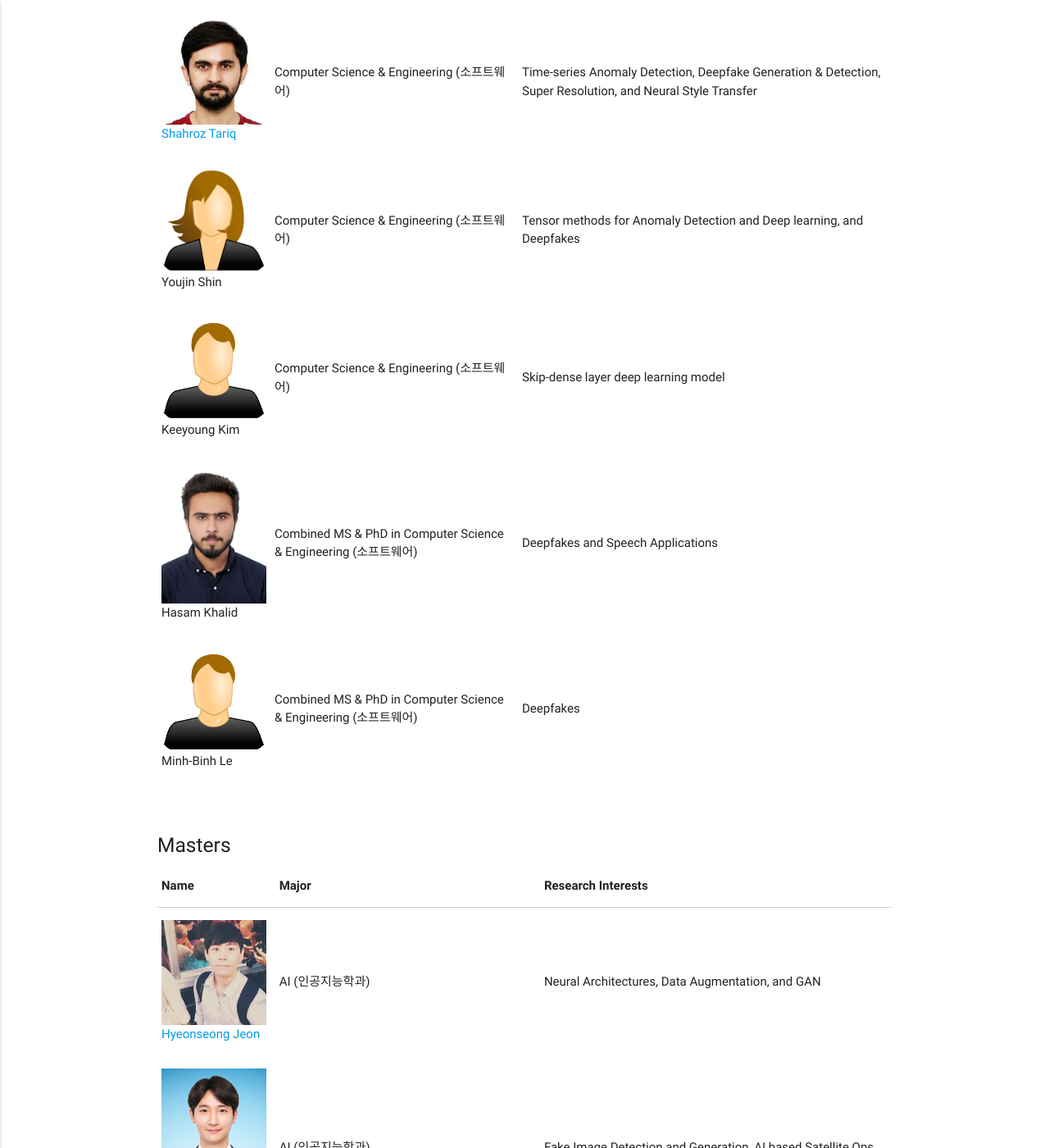
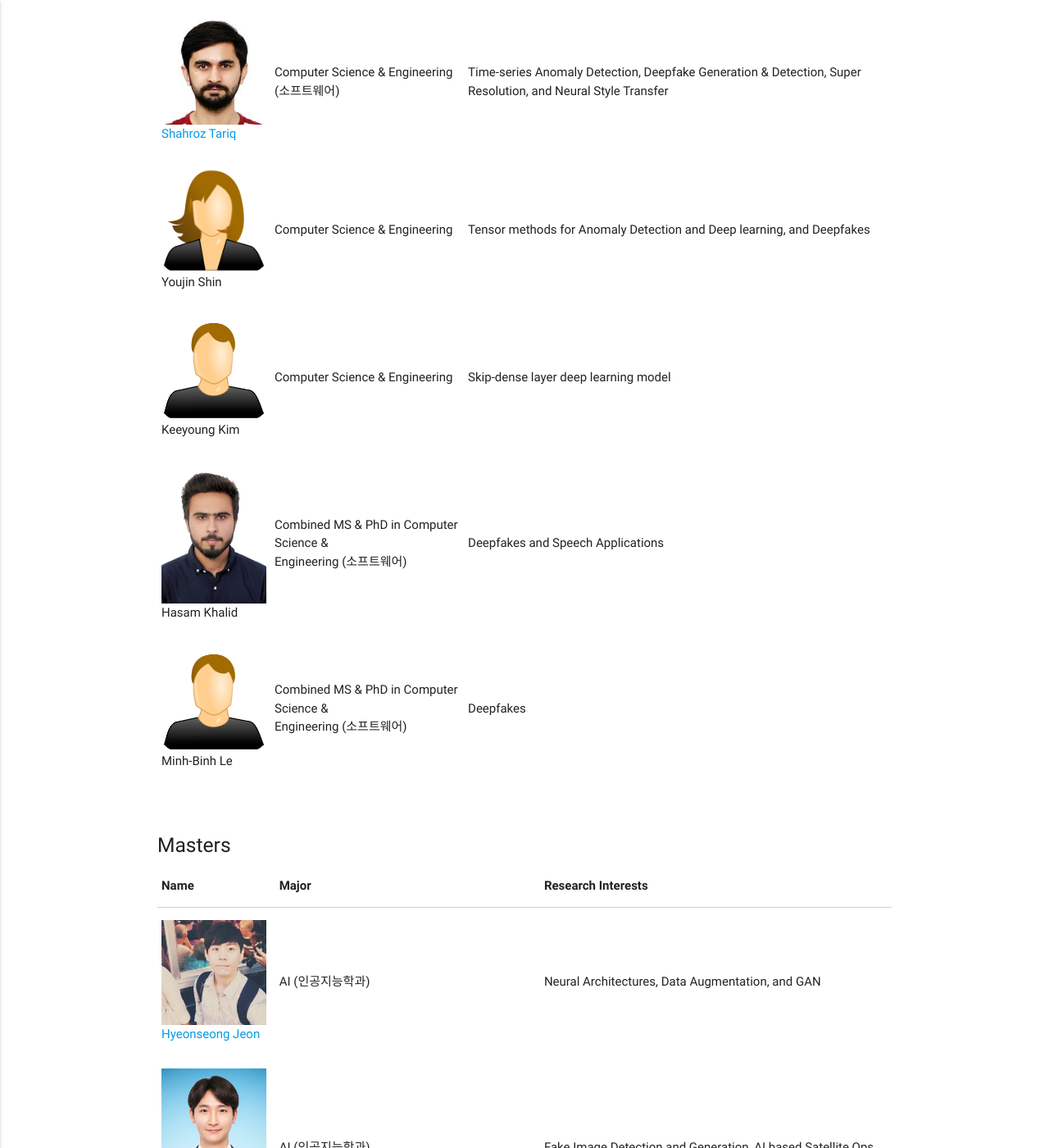
Before and after one commit to Yurim990507/DASH-Lab.github.io, a Jekyll site: the page built from example3.md, in a window 1280 px wide and 1400 px high, scrolled down 470 px. Shown: the whole window at 82% size. Built offline with Jekyll 4.4.1, drawn with Linux system fonts in a browser that asks for light colours.

Commit message:
Update example3.md

```diff
--- a/example3.md
+++ b/example3.md
@@ -46,7 +46,7 @@ permalink: /Members/
                             Youjin Shin
                         </div>
                     </td>
-                  <td>Computer Science & Engineering (소프트웨어)</td>
+                  <td>Computer Science & Engineering</td>
                   <td>Tensor methods for Anomaly Detection and Deep learning, and Deepfakes </td>
                 </tr>
                   <tr>
@@ -56,7 +56,7 @@ permalink: /Members/
                             Keeyoung Kim
                         </div>
                     </td>
-                  <td>Computer Science & Engineering (소프트웨어)</td>
+                  <td>Computer Science & Engineering</td>
                   <td> Skip-dense layer deep learning model</td>
                 </tr>
                   <tr>
@@ -65,7 +65,7 @@ permalink: /Members/
                            <img src="/img/HassamKhalid.png" alt="" width="128">
                            Hasam Khalid
                    </div></td>
-                  <td>Combined MS & PhD in Computer Science & Engineering (소프트웨어)</td>
+                  <td>Combined MS & PhD in Computer Science & <br> Engineering (소프트웨어)</td>
                   <td> Deepfakes and Speech Applications</td>
                 </tr>
                   <tr>
@@ -74,7 +74,7 @@ permalink: /Members/
                           <img src="/img/dummy_male.png" alt=""  width="128">Minh-Binh Le
                       </div>
                      </td>
-                  <td>Combined MS & PhD in Computer Science & Engineering (소프트웨어)</td>
+                  <td>Combined MS & PhD in Computer Science & <br> Engineering (소프트웨어)</td>
                   <td>Deepfakes</td>
                 </tr>
               </tbody>
```
